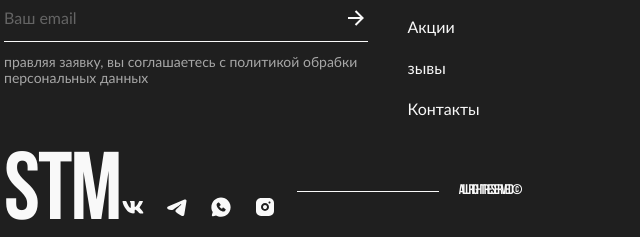
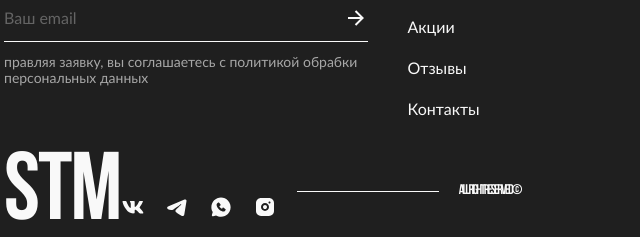
Before and after one commit to noxfox99/pizza, a plain HTML site: page index.html in a window 1280 px wide. Shown: the part 3269-3506 px from the top of the page, 28-668 px from the left. Drawn offline with Linux system fonts and the light colour scheme.

Commit message:
Update index.html

```diff
--- a/index.html
+++ b/index.html
@@ -494,7 +494,7 @@
                         <ul>
                             <li><a href="#">Меню</a></li>
                             <li><a href="#">Акции</a></li>
-                            <li><a href="#">зывы</a></li>
+                            <li><a href="#">Отзывы</a></li>
                             <li><a href="#">Контакты</a></li>
                         </ul>
                     </div>
```
